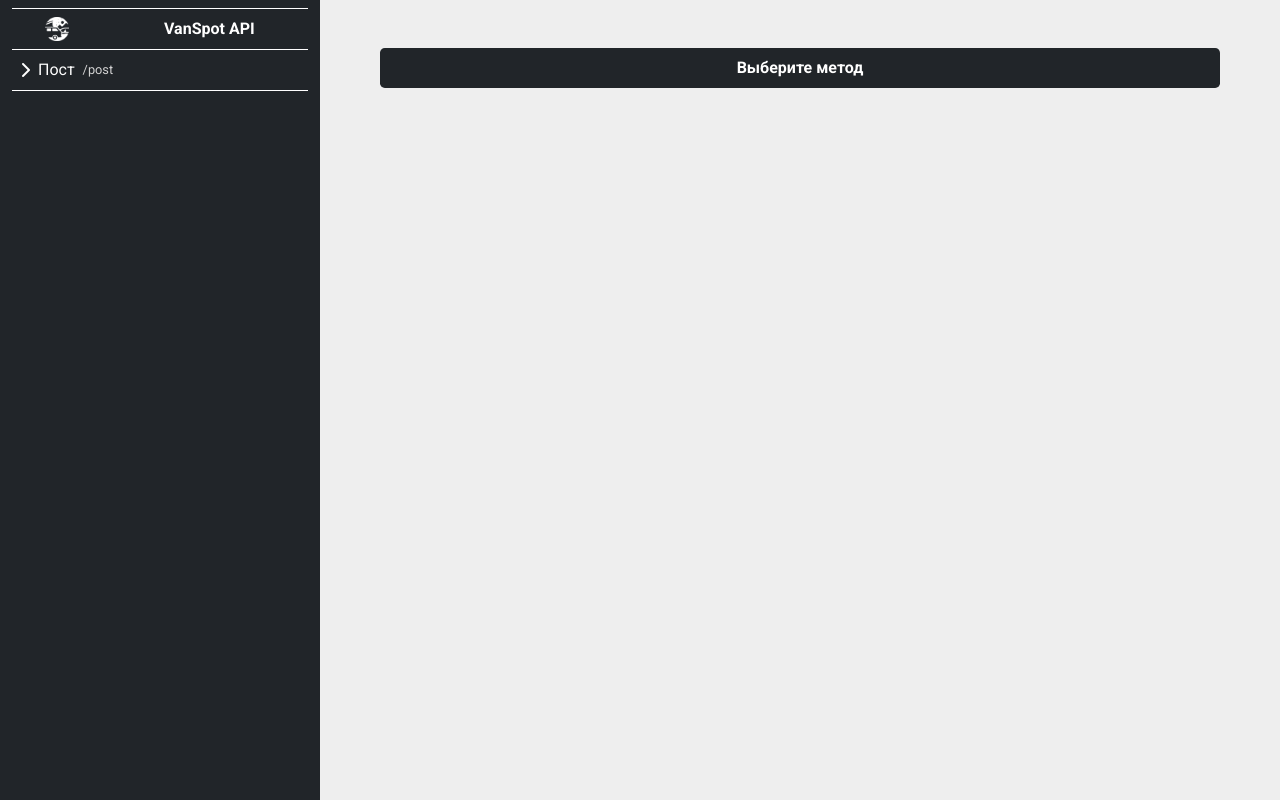
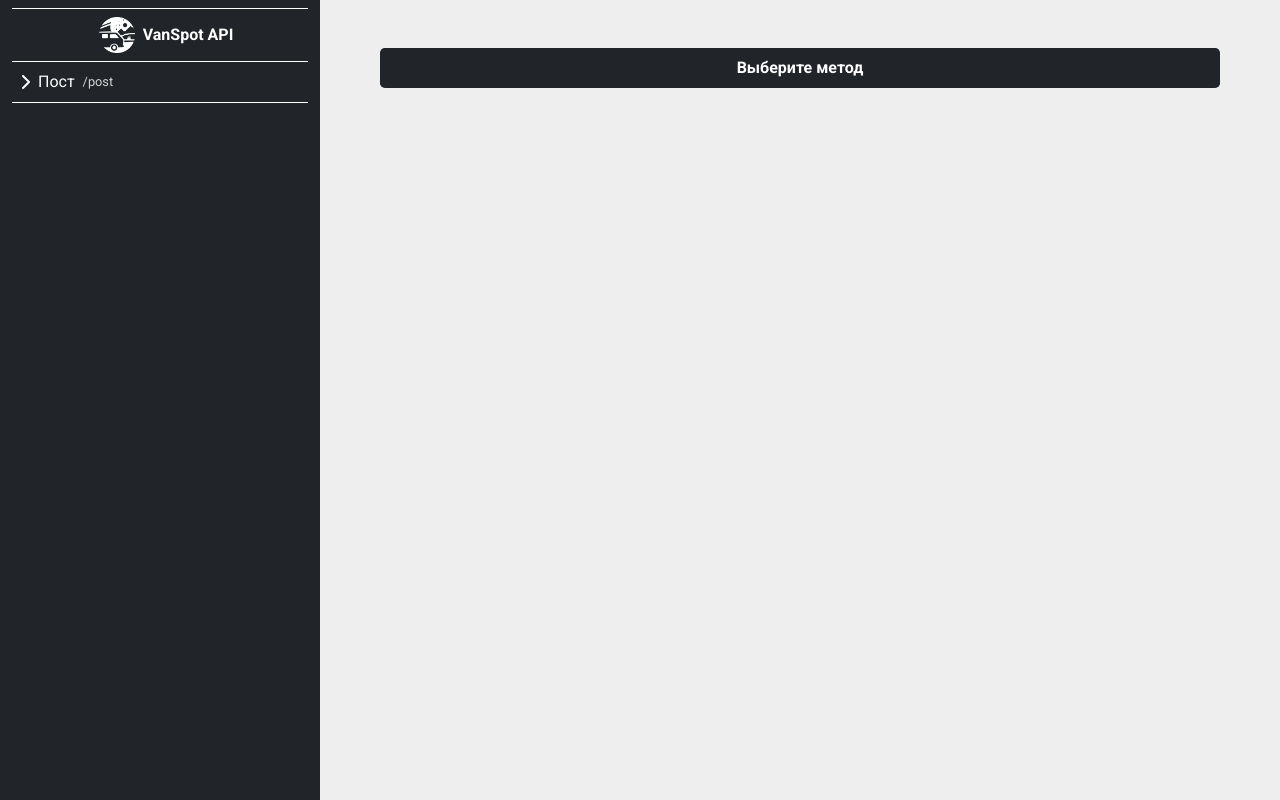
Before and after one commit to RudnevDanil/API_Generator, a React (Create React App) app: page / in a window 1280 px wide. Built offline with nearby package versions, Linux system fonts and the light colour scheme.

Commit message:
Update Home.js

```diff
--- a/src/pages/Home/Home.js
+++ b/src/pages/Home/Home.js
@@ -122,14 +122,14 @@ export default function Home({nav}){
                 }}
             >
                 <div
-                    className={"row m-0 mw-100 py-2" + center()}
+                    className={"row m-0 mw-100 py-2 fw-bold" + center()}
                     style={{
                         borderBottom: "1px solid white",
                         borderTop: "1px solid white",
                     }}
                 >
-                    <div className={"col-4" + center()}><img src={logoImg} alt="..." className="pe-2" style={{width: "2rem"}}/></div>
-                    <div className={"col-8 fw-bold" + center()}>{"VanSpot API"}</div>
+                    <img src={logoImg} alt="..." className="pe-2" style={{width: "3.5rem"}}/>
+                    {"VanSpot API"}
                 </div>
 
                 {
```
